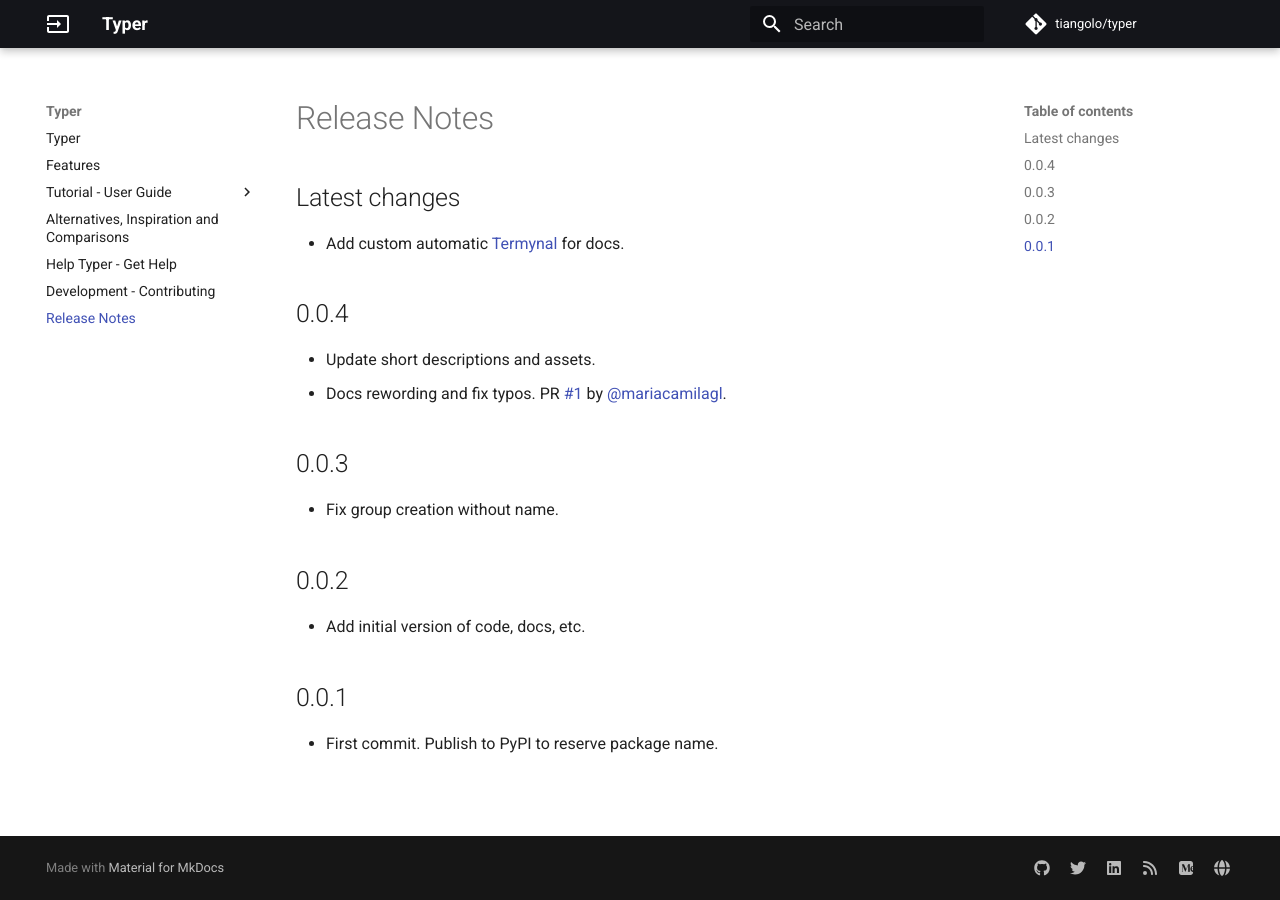
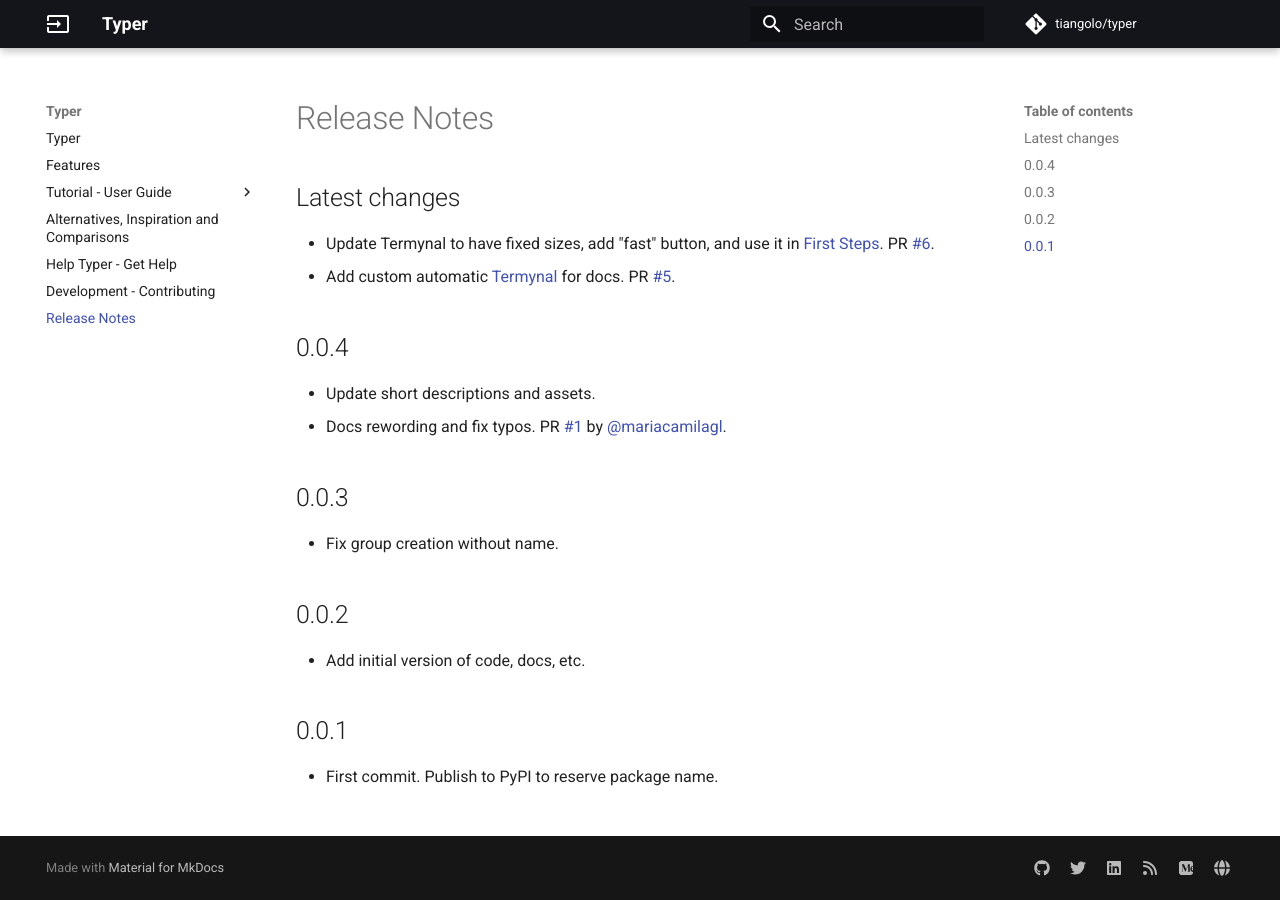
Before and after one commit to RED0731/red_pythonTyper, an MkDocs documentation site: the page built from docs/release-notes.md, in a window 1280 px wide. Built offline with MkDocs 1.6.1 and Material for MkDocs 9.7.7, drawn with Linux system fonts in a browser that asks for light colours; comment, search, counter and statistics services are not loaded.

Commit message:
:memo: Update release notes

```diff
--- a/docs/release-notes.md
+++ b/docs/release-notes.md
@@ -1,6 +1,7 @@
 ## Latest changes
 
-* Add custom automatic [Termynal](https://github.com/tiangolo/termynal) for docs.
+* Update Termynal to have fixed sizes, add "fast" button, and use it in [First Steps](https://typer.tiangolo.com/tutorial/first-steps/). PR [#6](https://github.com/tiangolo/typer/pull/6).
+* Add custom automatic [Termynal](https://github.com/tiangolo/termynal) for docs. PR [#5](https://github.com/tiangolo/typer/pull/5).
 
 ## 0.0.4
 
```
